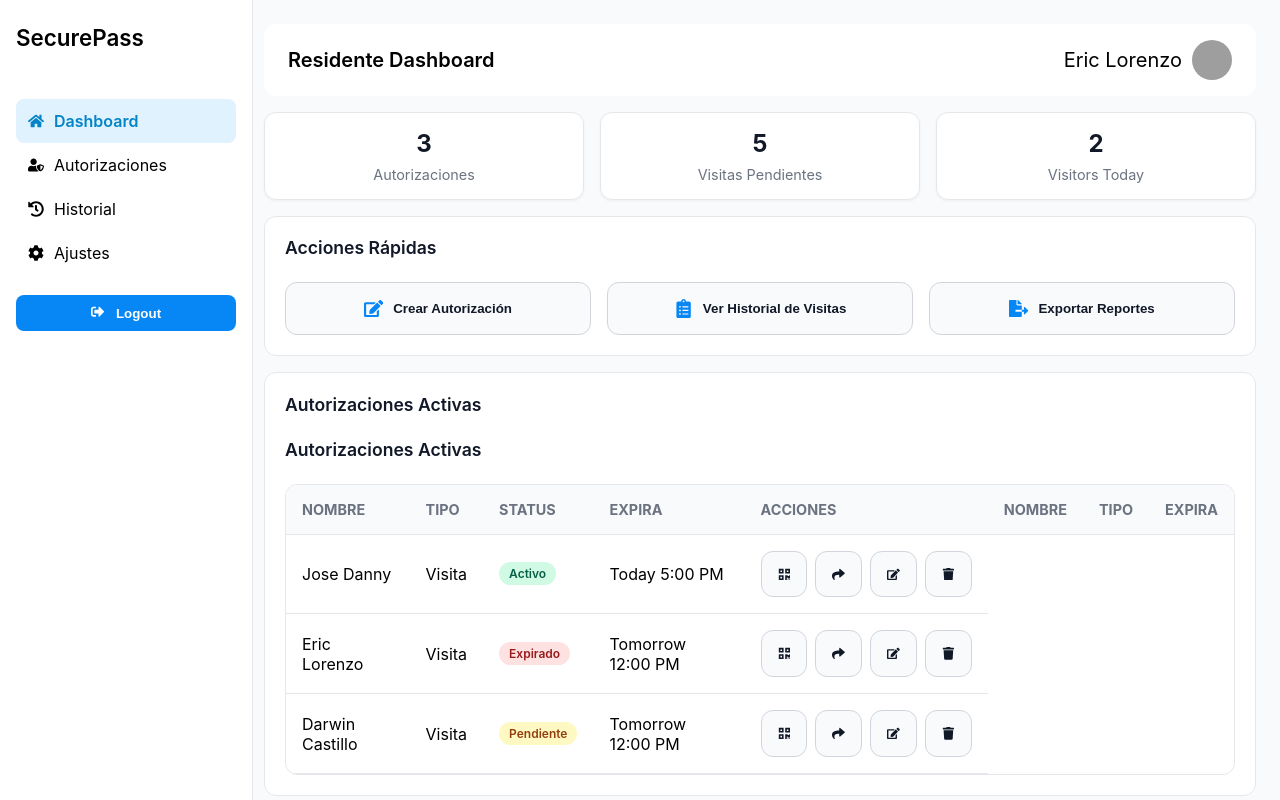
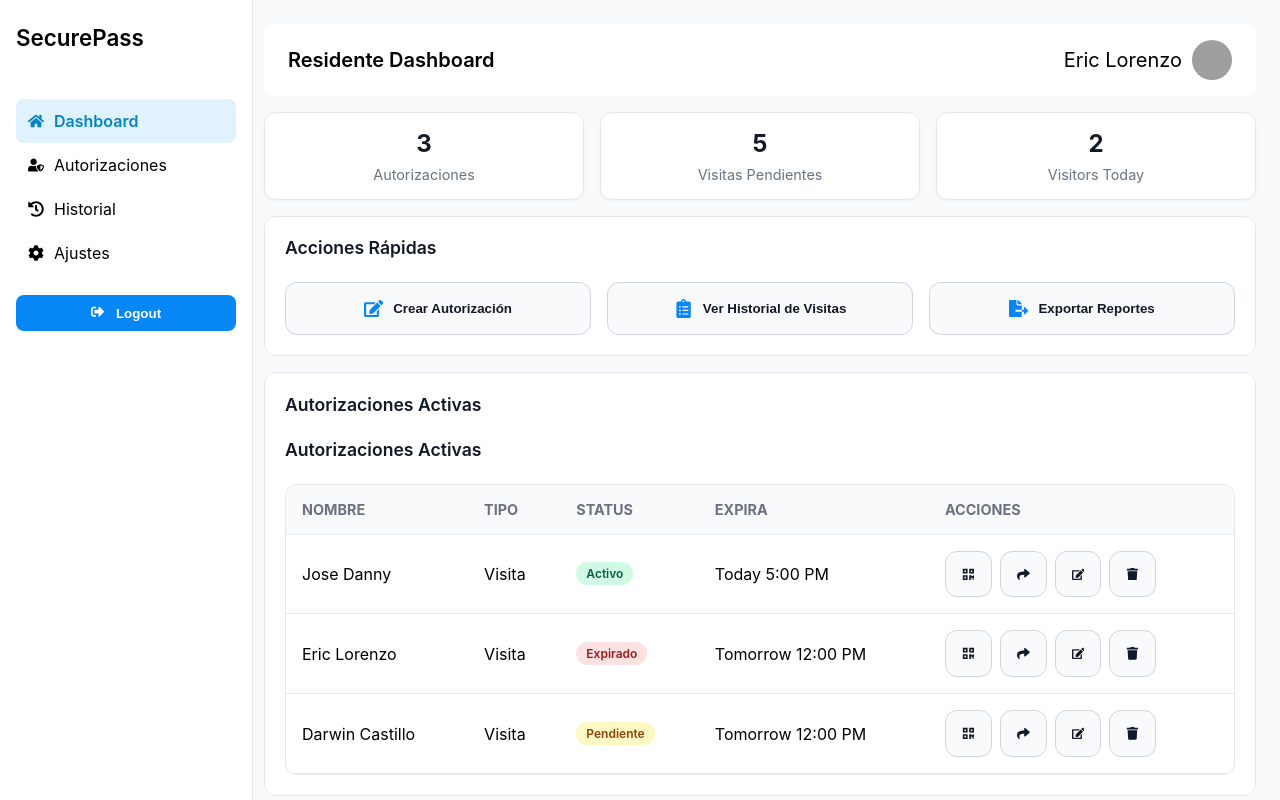
Before and after one commit to ericlo31/frontend, a React (Create React App) app: page /dashboard in a window 1280 px wide. Built offline with nearby package versions, Linux system fonts and the light colour scheme; grey boxes are pictures that could not be loaded.

Commit message:
Cambiando los nombres de los componentes

```diff
--- a/src/components/residente/activeAuthorizations.tsx
+++ b/src/components/residente/activeAuthorizations.tsx
@@ -39,9 +39,6 @@ const ActiveAuthorizations = () => {
             <th>Status</th>
             <th>Expira</th>
             <th>Acciones</th>
-            <th>Nombre</th>
-            <th>Tipo</th>
-            <th>Expira</th>
           </tr>
         </thead>
         <tbody>
```
Also changed, not shown: src/components/residente/dashboard.tsx (+6 -6 lines).
